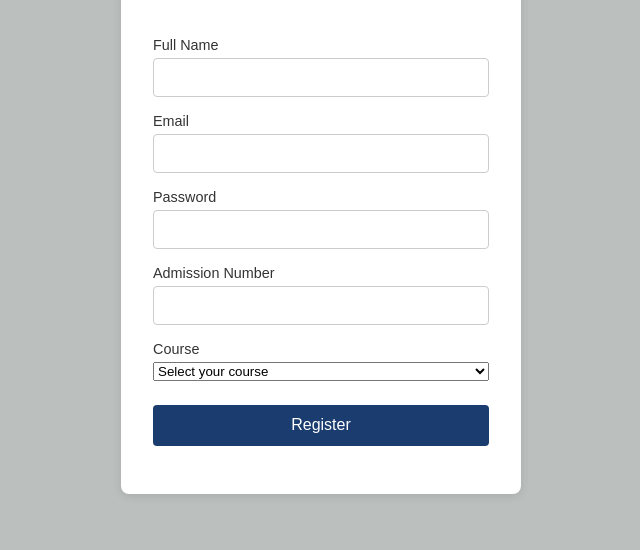
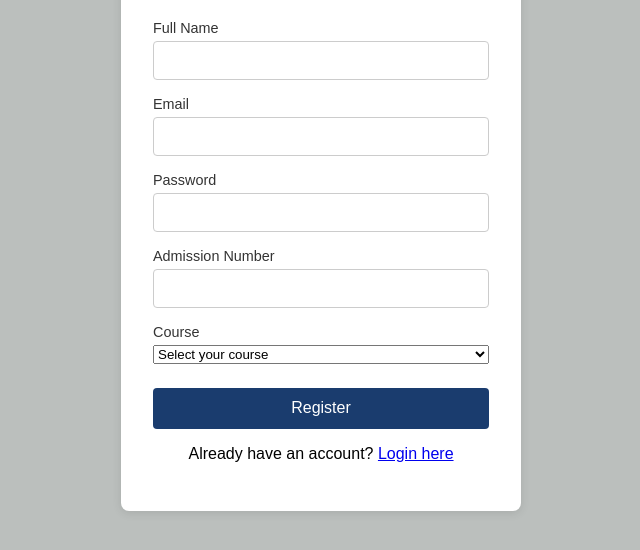
Before and after one commit to riachham/eeduccore-lms, a plain HTML site: page Frontend/index.html in a window 1280 px wide. Shown: the part 202-752 px from the top of the page, without its empty margins (319-959 px from the left). Drawn offline with Linux system fonts and the light colour scheme; no server answers.

Commit message:
Add login link on registration page

```diff
--- a/Frontend/index.html
+++ b/Frontend/index.html
@@ -33,6 +33,9 @@
 
       <button type="submit">Register</button>
     </form>
+    <p style="text-align:center; margin-top:1rem;">
+  Already have an account? <a href="login.html">Login here</a>
+</p>
 
     <p id="message"></p>
   </div>
```
